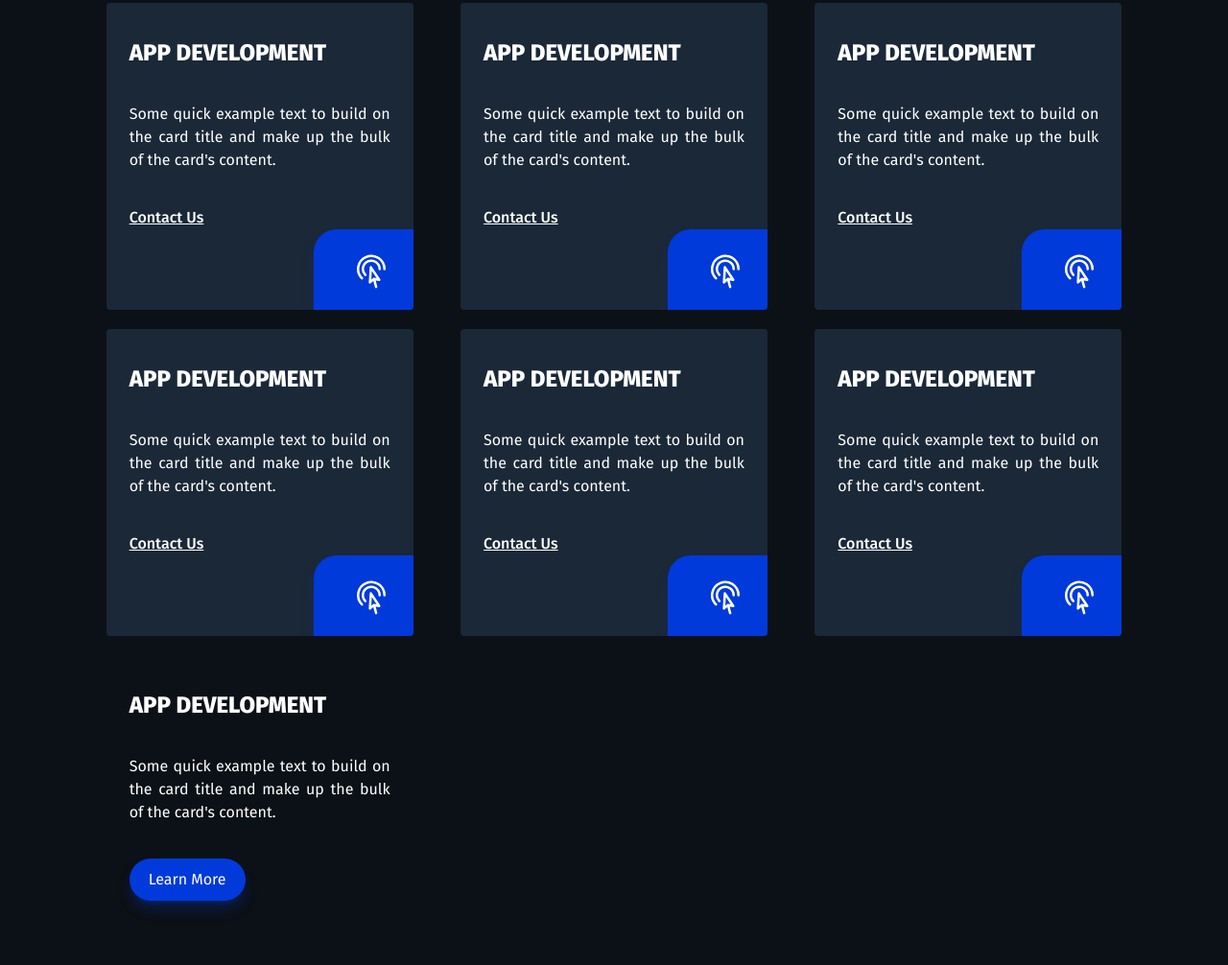
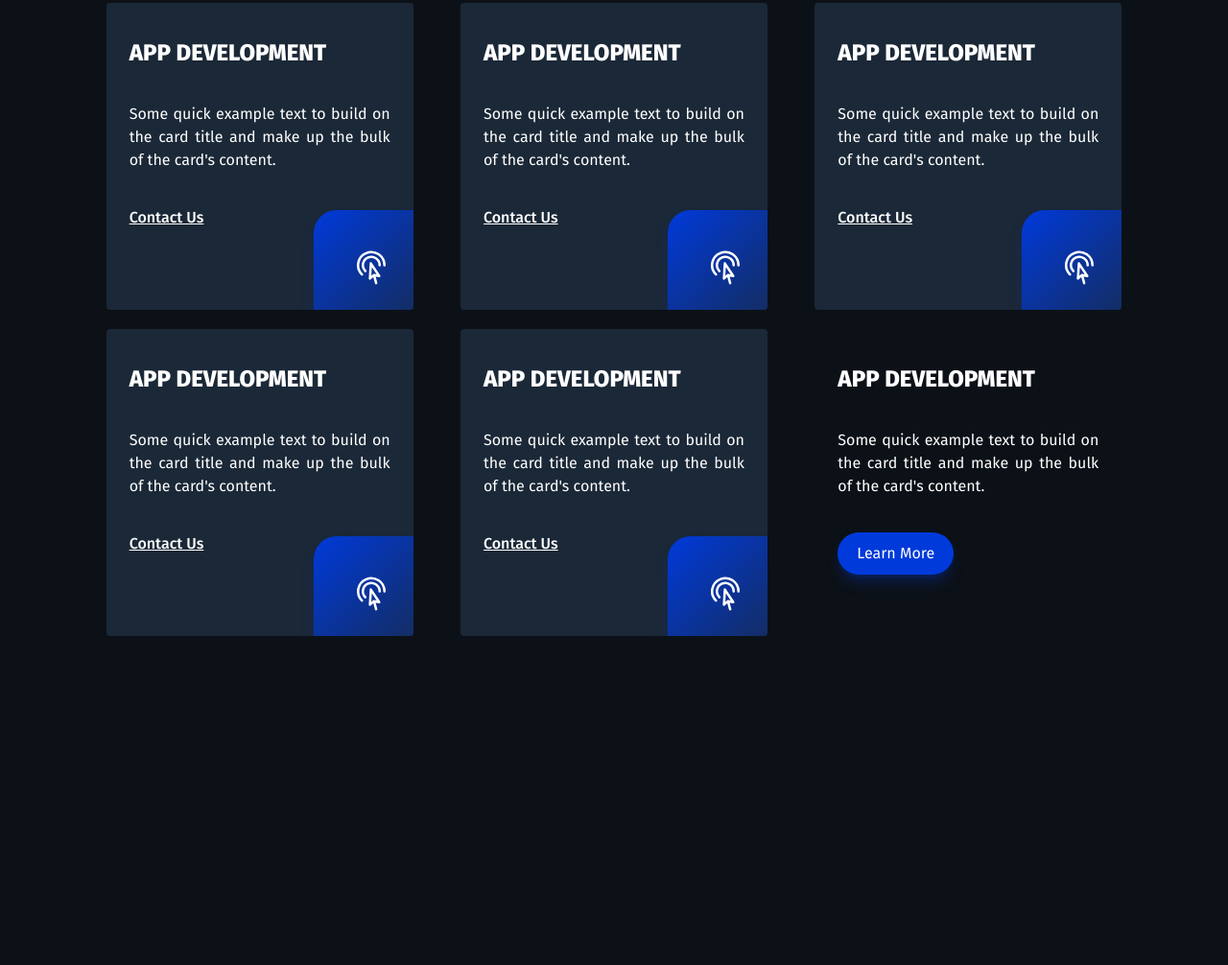
Before and after one commit to weguns/Personal_landing, a plain HTML site: page index.html in a window 1280 px wide. Shown: the part 1005-2011 px from the top of the page at 96% size. After the commit the page ends 1788 px from the top, so only its background shows below. Drawn offline with Linux system fonts and the light colour scheme.

Commit message:
section 2 updated...

```diff
--- a/index.html
+++ b/index.html
@@ -31,11 +31,11 @@
     </symbol>
 </svg>
 <!-- navBar -->
-<nav class="flex flex-col justify-center items-center fixed top-0 left-0 right-0 z-50 py-5 md:pb-0 rounded-b-full bg-theme-background3/60 backdrop-blur overflow-hidden">
+<nav class="hidden flex-col justify-center items-center fixed top-0 left-0 right-0 z-50 py-5 md:pb-0 rounded-b-full bg-theme-background3/60 backdrop-blur overflow-hidden">
     <div class="shrink-0 md:mb-7">
         <img class="w-32 sm:w-44" src="./Images/SVG/app-logo.svg" alt="logo">
     </div>
-    <div id="dropDown" class="hidden flex-col md:flex-row justify-center items-center gap-0 md:gap-2 xl:gap-5 w-60 sm:w-80 md:w-[100vw] p-3 md:px-5 m-6 sm:m-7 md:m-0 rounded-lg bg-white/10 child:text-white child-hover:text-theme-blue2 child:text-lg child:w-40 child:sm:w-60 child:md:w-auto child-hover:bg-white/50 child:px-5 child:md:px-1 child:lg:px-5 child:py-1 child:rounded-lg child-hover:font-semibold child:md:text-center child:md:tracking-tighter">
+    <div id="dropDown" class="hidden flex-col md:flex-row justify-center items-center gap-0 md:gap-2 xl:gap-5 w-60 sm:w-80 md:w-[100vw] p-3 md:px-5 m-6 sm:m-7 md:m-0 rounded-lg bg-white/10 child:text-white child-hover:text-theme-blue2 child:text-lg child:w-40 child:sm:w-60 child:md:w-auto child-hover:bg-white/50 child:px-5 child:md:px-1 child:lg:px-5 child:py-1 child:rounded-lg child-hover:font-semibold child:md:text-center child:md:tracking-tighter child:transition-colors">
         <a onclick="sandwich()" href="#">Home</a>
         <a onclick="sandwich()" href="#About">About</a>
         <a onclick="sandwich()" href="#">Services</a>
@@ -46,13 +46,13 @@
         <a onclick="sandwich()" href="#">Elements</a>
     </div>
 </nav>
-<button id="sandwich-down" class="flex justify-center items-center fixed top-7 right-7 p-5 bg-white/10 z-50 rounded-full" onclick="sandwich()">
+<button id="sandwich-down" class="hidden justify-center items-center fixed top-7 right-7 p-5 bg-white/10 z-50 rounded-full" onclick="sandwich()">
     <svg class="h-6 w-6 text-white">
         <use href="#bars-4"></use>
     </svg>
 </button>
 <!-- section 1(home) -->
-<section class="h-[100vh] bg-gradient-to-r from-theme-background2 to-theme-blue2 ">
+<section class="h-[100vh] bg-gradient-to-r from-theme-background2 to-theme-blue2">
     <div class="flex min-h-screen items-center justify-center bg-gradient-to-tr to-theme-background2 from-theme-blue2 p-10 rounded-b-full relative">
         <div class="w-max">
             <h1 class="animate-typing overflow-hidden whitespace-nowrap border-r-4 border-r-white pr-5 text-3xl sm:text-5xl text-white font-bold">
@@ -68,7 +68,7 @@
 </section>
 <!-- section 2(About) -->
 <section id="About" class="w-full my-30">
-    <h2 class="text-5xl text-white font-medium mb-10 text-center">What We do</h2>
+    <h2 class="text-5xl tracking-tighter md:tracking-normal text-white font-medium mb-10 text-center">What We do</h2>
     <div class="grid grid-cols-1 sm:grid-cols-2 lg:grid-cols-3 xl:grid-cols-3 2xl:grid-cols-4 gap-5 items-center justify-items-center container mx-auto px-2 xl:px-24 2xl:px-10">
         <div class="relative w-full h-72 sm:w-72 sm:h-72 md:h-80 md:w-80 lg:h-72 lg:w-72 xl:w-80 xl:h-80 2xl:w-87.5 2xl:h-87.5 bg-theme-background2 rounded overflow-hidden group cursor-pointer">
             <div class="absolute px-6 py-9 z-40">
@@ -77,8 +77,8 @@
                     the card title and make up the bulk of the card's content.</p>
                 <a href="#" class="text-base text-white underline font-medium z-40">Contact Us</a>
             </div>
-            <div class="absolute -right-10 -bottom-15 w-36 h-36 bg-theme-blue rounded-tl-3xl group-hover:w-[450px] group-hover:h-[450px] group-hover:rounded-full group-hover:-right-1/2 group-hover:-bottom-1/2 transition-all z-10 duration-500 group-hover:z-10 shadow-lg shadow-theme-blue/30 delay-200"></div>
-            <div class="z-40 absolute right-6 bottom-5">
+            <div class="absolute -right-10 -bottom-10 w-36 h-36 bg-gradient-to-tl from-theme-background2 to-theme-blue rounded-tl-3xl group-hover:w-[450px] group-hover:h-[450px] group-hover:rounded-full group-hover:-right-1/2 group-hover:-bottom-1/2 transition-all z-10 duration-500 group-hover:z-10 shadow-lg shadow-theme-blue/30 delay-200"></div>
+            <div class="z-40 absolute right-6 bottom-6">
                 <svg class="h-10 w-10 text-white">
                     <use href="#cursor-arrow-ripple"></use>
                 </svg>
@@ -91,8 +91,8 @@
                     the card title and make up the bulk of the card's content.</p>
                 <a href="#" class="text-base text-white underline font-medium z-40">Contact Us</a>
             </div>
-            <div class="absolute -right-10 -bottom-15 w-36 h-36 bg-theme-blue rounded-tl-3xl group-hover:w-[450px] group-hover:h-[450px] group-hover:rounded-full group-hover:-right-1/2 group-hover:-bottom-1/2 transition-all z-10 duration-500 group-hover:z-10 shadow-lg shadow-theme-blue/30 delay-200"></div>
-            <div class="z-40 absolute right-6 bottom-5">
+            <div class="absolute -right-10 -bottom-10 w-36 h-36 bg-gradient-to-tl from-theme-background2 to-theme-blue rounded-tl-3xl group-hover:w-[450px] group-hover:h-[450px] group-hover:rounded-full group-hover:-right-1/2 group-hover:-bottom-1/2 transition-all z-10 duration-500 group-hover:z-10 shadow-lg shadow-theme-blue/30 delay-200"></div>
+            <div class="z-40 absolute right-6 bottom-6">
                 <svg class="h-10 w-10 text-white">
                     <use href="#cursor-arrow-ripple"></use>
                 </svg>
@@ -105,8 +105,8 @@
                     the card title and make up the bulk of the card's content.</p>
                 <a href="#" class="text-base text-white underline font-medium z-40">Contact Us</a>
             </div>
-            <div class="absolute -right-10 -bottom-15 w-36 h-36 bg-theme-blue rounded-tl-3xl group-hover:w-[450px] group-hover:h-[450px] group-hover:rounded-full group-hover:-right-1/2 group-hover:-bottom-1/2 transition-all z-10 duration-500 group-hover:z-10 shadow-lg shadow-theme-blue/30 delay-200"></div>
-            <div class="z-40 absolute right-6 bottom-5">
+            <div class="absolute -right-10 -bottom-10 w-36 h-36 bg-gradient-to-tl from-theme-background2 to-theme-blue rounded-tl-3xl group-hover:w-[450px] group-hover:h-[450px] group-hover:rounded-full group-hover:-right-1/2 group-hover:-bottom-1/2 transition-all z-10 duration-500 group-hover:z-10 shadow-lg shadow-theme-blue/30 delay-200"></div>
+            <div class="z-40 absolute right-6 bottom-6">
                 <svg class="h-10 w-10 text-white">
                     <use href="#cursor-arrow-ripple"></use>
                 </svg>
@@ -119,8 +119,8 @@
                     the card title and make up the bulk of the card's content.</p>
                 <a href="#" class="text-base text-white underline font-medium z-40">Contact Us</a>
             </div>
-            <div class="absolute -right-10 -bottom-15 w-36 h-36 bg-theme-blue rounded-tl-3xl group-hover:w-[450px] group-hover:h-[450px] group-hover:rounded-full group-hover:-right-1/2 group-hover:-bottom-1/2 transition-all z-10 duration-500 group-hover:z-10 shadow-lg shadow-theme-blue/30 delay-200"></div>
-            <div class="z-40 absolute right-6 bottom-5">
+            <div class="absolute -right-10 -bottom-10 w-36 h-36 bg-gradient-to-tl from-theme-background2 to-theme-blue rounded-tl-3xl group-hover:w-[450px] group-hover:h-[450px] group-hover:rounded-full group-hover:-right-1/2 group-hover:-bottom-1/2 transition-all z-10 duration-500 group-hover:z-10 shadow-lg shadow-theme-blue/30 delay-200"></div>
+            <div class="z-40 absolute right-6 bottom-6">
                 <svg class="h-10 w-10 text-white">
                     <use href="#cursor-arrow-ripple"></use>
                 </svg>
@@ -133,22 +133,8 @@
                     the card title and make up the bulk of the card's content.</p>
                 <a href="#" class="text-base text-white underline font-medium z-40">Contact Us</a>
             </div>
-            <div class="absolute -right-10 -bottom-15 w-36 h-36 bg-theme-blue rounded-tl-3xl group-hover:w-[450px] group-hover:h-[450px] group-hover:rounded-full group-hover:-right-1/2 group-hover:-bottom-1/2 transition-all z-10 duration-500 group-hover:z-10 shadow-lg shadow-theme-blue/30 delay-200"></div>
-            <div class="z-40 absolute right-6 bottom-5">
-                <svg class="h-10 w-10 text-white">
-                    <use href="#cursor-arrow-ripple"></use>
-                </svg>
-            </div>
-        </div>
-        <div class="relative w-full h-72 sm:w-72 sm:h-72 md:h-80 md:w-80 lg:h-72 lg:w-72 xl:w-80 xl:h-80 2xl:w-87.5 2xl:h-87.5 bg-theme-background2 rounded overflow-hidden group cursor-pointer">
-            <div class="absolute px-6 py-9 z-40">
-                <h3 class="text-white text-2xl mb-9 font-extrabold">APP DEVELOPMENT</h3>
-                <p class="text-base text-white mb-9 font-normal text-justify z-40">Some quick example text to build on
-                    the card title and make up the bulk of the card's content.</p>
-                <a href="#" class="text-base text-white underline font-medium z-40">Contact Us</a>
-            </div>
-            <div class="absolute -right-10 -bottom-15 w-36 h-36 bg-theme-blue rounded-tl-3xl group-hover:w-[450px] group-hover:h-[450px] group-hover:rounded-full group-hover:-right-1/2 group-hover:-bottom-1/2 transition-all z-10 duration-500 group-hover:z-10 shadow-lg shadow-theme-blue/30 delay-200"></div>
-            <div class="z-40 absolute right-6 bottom-5">
+            <div class="absolute -right-10 -bottom-10 w-36 h-36 bg-gradient-to-tl from-theme-background2 to-theme-blue rounded-tl-3xl group-hover:w-[450px] group-hover:h-[450px] group-hover:rounded-full group-hover:-right-1/2 group-hover:-bottom-1/2 transition-all z-10 duration-500 group-hover:z-10 shadow-lg shadow-theme-blue/30 delay-200"></div>
+            <div class="z-40 absolute right-6 bottom-6">
                 <svg class="h-10 w-10 text-white">
                     <use href="#cursor-arrow-ripple"></use>
                 </svg>
```
Also changed, not shown: Styles/app.css.
